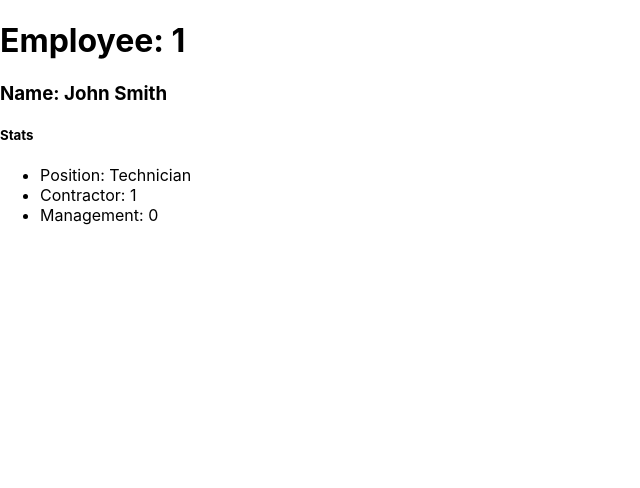
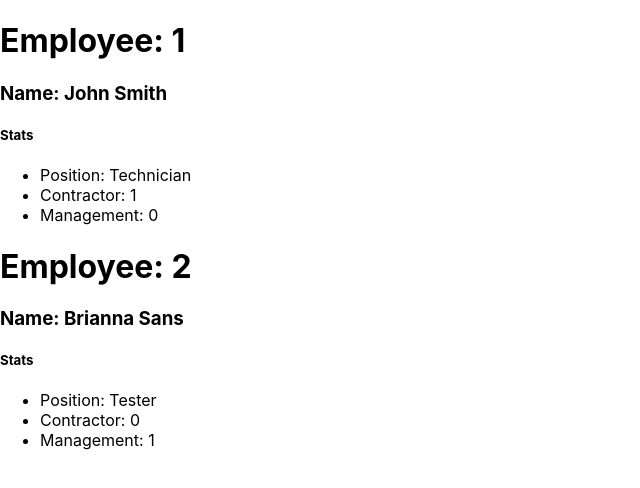
Before and after one commit to jonesec2/Employee_Directory, a React (Create React App) app in the folder employee_directory/: page / in a window 1280 px wide. Shown: the top 488 px of the page, without its empty margins (0-640 px from the left). Built offline with nearby package versions, Linux system fonts and the light colour scheme.

Commit message:
Refactor of EmployeeComponent/Props to map over json for all employees

```diff
--- a/employee_directory/src/App.js
+++ b/employee_directory/src/App.js
@@ -11,16 +11,19 @@ class App extends Component {
 
    render() {
       return (
-         <EmployeeComponent
-            id={employees[0].id}
-            firstName={employees[0].firstName}
-            lastName={employees[0].lastName}
-            position={employees[0].position}
-            contractor={employees[0].contractor}
-            management={employees[0].management}
-         />
+         this.state.employees.map(employee => (
+            <EmployeeComponent
+               id={employee.id}
+               firstName={employee.firstName}
+               lastName={employee.lastName}
+               position={employee.position}
+               contractor={employee.contractor}
+               management={employee.management}
+            />
+         ))
       )
    }
 }
 
+
 export default App;
```
